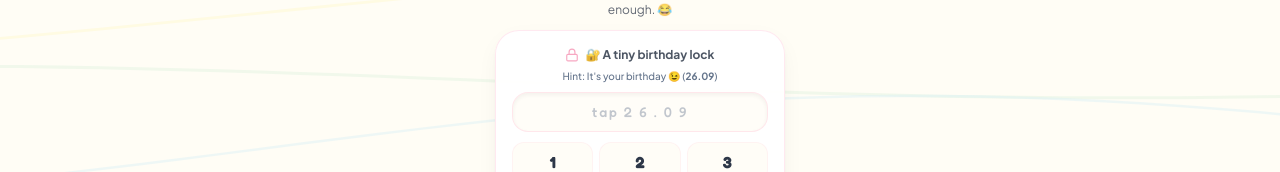
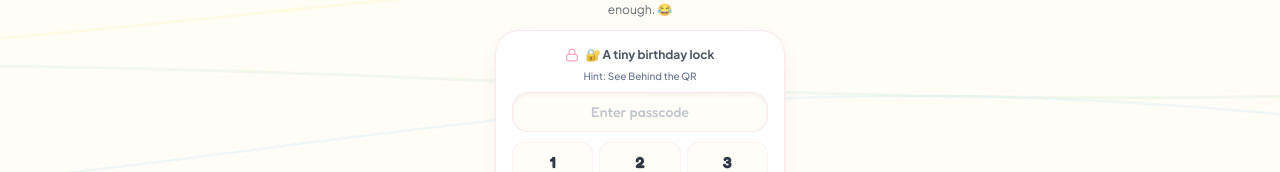
Before and after one commit to kittyboy06/26.09, a Next.js app: page / in a window 1280 px wide. Shown: the part 290-462 px from the top of the page. Built offline with nearby package versions, Linux system fonts and the light colour scheme.

Commit message:
feat: add site configuration and passcode-protected homepage

```diff
--- a/app/page.tsx
+++ b/app/page.tsx
@@ -66,7 +66,7 @@ export default function HomePage() {
         setShowMissionModal(true);
       }, 400);
     } else {
-      setErrorMsg("Try your birthday date! 😉 (26.09)");
+      setErrorMsg("Try again! Check behind the QR 😉");
     }
   };
 
@@ -180,7 +180,7 @@ export default function HomePage() {
               </div>
 
               <p className="text-[10px] text-pastel-muted font-medium">
-                Hint: It&apos;s your birthday 😉 (<strong>26.09</strong>)
+                Hint: See Behind the QR
               </p>
 
               {/* Aesthetic Code Display Box */}
@@ -191,8 +191,8 @@ export default function HomePage() {
                     <span className="h-4 w-0.5 bg-pastel-pink-dark animate-pulse" />
                   </div>
                 ) : (
-                  <span className="text-pastel-muted/40 font-normal text-sm">
-                    tap 2 6 . 0 9
+                  <span className="text-pastel-muted/40 font-normal text-sm tracking-normal">
+                    Enter passcode
                   </span>
                 )}
               </div>
--- a/data/siteConfig.ts
+++ b/data/siteConfig.ts
@@ -23,7 +23,7 @@ export const siteConfig = {
   age: 19,
   birthDate: "September 26, 2007",
   passcode: "26.09",
-  passcodeHint: "It's your birthday 😉 (26.09)",
+  passcodeHint: "See Behind the QR",
   audioTrack: "/assets/music/birthday.mp3",
   heroLoopWords: [
     "Happy Birthday",
```
